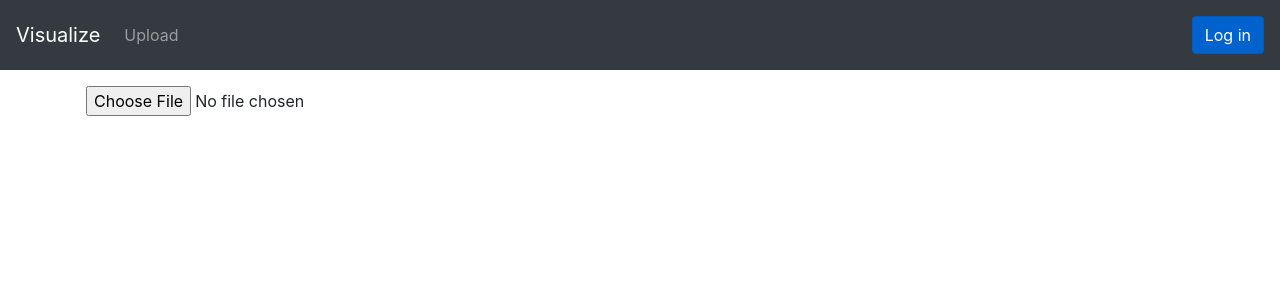
After one commit to jhajagos/SequenceVisualizer, a Flask app: page /file_upload in a window 1280 px wide. The commit adds this page. Shown: the top 300 px of the page. Run offline with Flask 2, Linux system fonts and the light colour scheme; some libraries are stand-ins or nearby versions.

Commit message:
Adding more navigation code

```diff
--- a/app.py
+++ b/app.py
@@ -106,11 +106,15 @@ def validate_login():
 
     if status:
         session["username"] = username
+        flash("Logged in")
         return redirect("/")
     else:
         flash(message)
         return redirect("/login")
 
+@app.route("/file_upload", methods=["GET"])
+def file_upload():
+    return render_template("file_upload.html")
 
 if __name__ == "__main__":
     app.debug = True
--- /dev/null
+++ b/templates/file_upload.html
@@ -0,0 +1,10 @@
+{% extends "main_template.html" %}
+
+{% block main %}
+
+<div class="container" style="padding: 1em">
+  <div class="file-upload-wrapper">
+    <input type="file" id="input-file-now" class="file-upload" data-height="500"/>
+  </div>
+</div>
+{% endblock %}
--- a/templates/index.html
+++ b/templates/index.html
@@ -2,6 +2,5 @@
 
 {% block main %}
 
-Welcome
 
 {% endblock %}
--- a/templates/navigation_bar.html
+++ b/templates/navigation_bar.html
@@ -5,7 +5,7 @@
            <a class="navbar-brand" href="#">Visualize</a>
 
            <ul class="navbar-nav">
-<!--               <li class="nav-item"><a class="nav-link" href="/capture">Capture</a></li>-->
+                  <li class="nav-item"><a class="nav-link" href="/file_upload">Upload</a></li>
 <!--               <li class="nav-item"><a class="nav-link" href="/channels">Channels</a></li>-->
 <!--               <li class="nav-item"><a class="nav-link" href="/data_stores">Data stores</a></li>-->
            </ul>
```
Also changed, not shown: lib/functional/file_management.py (added, +10 -0 lines), test/test_file_management.py (added, +10 -0 lines).
